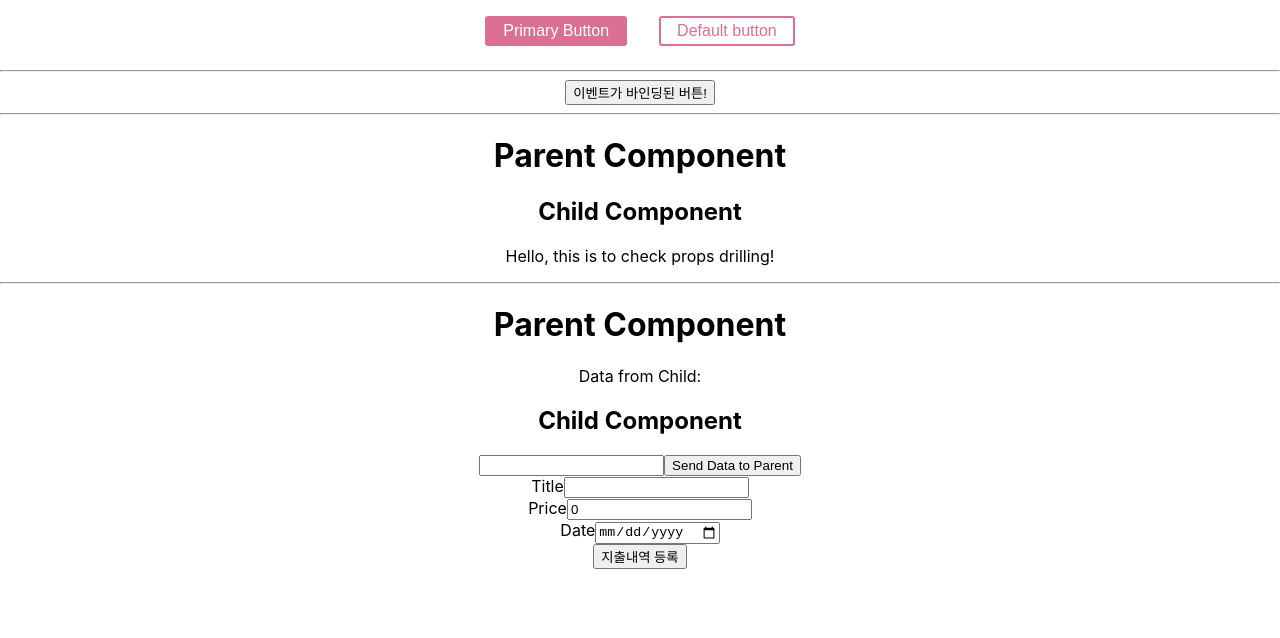
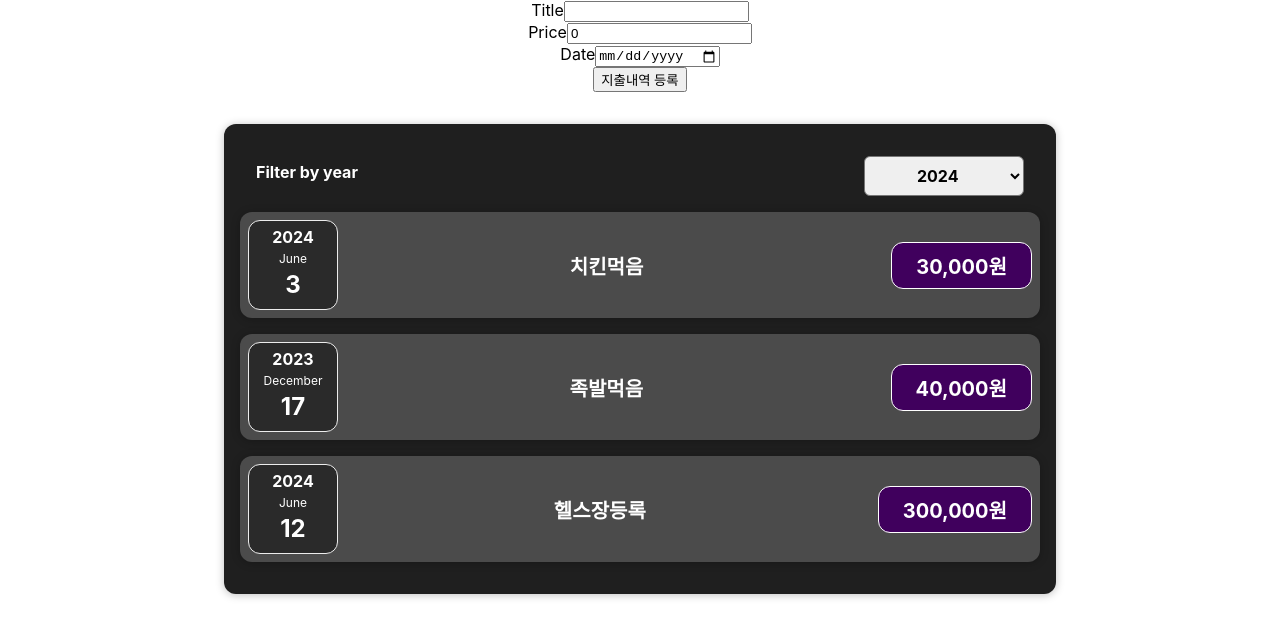
Before and after one commit to wild-mental/react-app, a React (Create React App) app: page / in a window 1280 px wide. Shown: the top 638 px of the page. Built offline with nearby package versions, Linux system fonts and the light colour scheme.

Commit message:
App 에서 ExpenseList 로드 및 동작 확인

```diff
--- a/src/App.tsx
+++ b/src/App.tsx
@@ -3,9 +3,11 @@ import React, {useState} from 'react';
 import 'App.css';
 import styled from 'styled-components';
 import ExpenseForm, {ExpenseData} from "./components/ExpenseForm";
+import ExpenseItem, {ExpenseItemProps} from "./components/ExpenseItem";
 import EventBinderButton from "components/EventBinderButton";
 import DrillingParent from "components/DrillingParent";
 import CalledBackParent from "./components/CalledBackParent";
+import ExpenseList from "./components/ExpenseList";
 
 interface ButtonProps {
     primary?: boolean;
@@ -27,24 +29,43 @@ const StyledButton = styled.button<ButtonProps>`
 
 function App() {
     // App 자체에서 지출데이터의 목록을 배열로 관리한다.
-    const [expenses, setExpenses] = useState<ExpenseData[]>([]);
+    const [expenses, setExpenses] = useState<ExpenseItemProps[]>(
+        [
+            {
+                title: '치킨먹음',
+                price: 30000,
+                date: new Date(2024, 6 - 1, 3)
+            },
+            {
+                title: '족발먹음',
+                price: 40000,
+                date: new Date(2023, 12 - 1, 17)
+            },
+            {
+                title: '헬스장등록',
+                price: 300000,
+                date: new Date(2024, 6 - 1, 12)
+            }
+        ]
+    );
     // add 이벤트 발생 시 데이터의 배열에 맨 첫 항목으로 추가된 지출 내역을 넣는다.
-    const addExpenseHandler = (expense: ExpenseData) => {
+    const addExpenseHandler = (expense: ExpenseItemProps) => {
         setExpenses(prevExpenses => [expense, ...prevExpenses])
         console.log(expenses, expense);
     }
     return (
         <div className="App">
             {/*<AppHeader />*/}
-            <StyledButton primary>Primary Button</StyledButton>
-            <StyledButton>Default button</StyledButton>
-            <br/><hr/>
-            <EventBinderButton />
-            <hr/>
-            <DrillingParent name={"this is to check props drilling"} />
-            <hr/>
-            <CalledBackParent />
+            {/*<StyledButton primary>Primary Button</StyledButton>*/}
+            {/*<StyledButton>Default button</StyledButton>*/}
+            {/*<br/><hr/>*/}
+            {/*<EventBinderButton />*/}
+            {/*<hr/>*/}
+            {/*<DrillingParent name={"this is to check props drilling"} />*/}
+            {/*<hr/>*/}
+            {/*<CalledBackParent />*/}
             <ExpenseForm onSaveExpense={addExpenseHandler} />
+            <ExpenseList items={expenses} />
         </div>
     );
 }
```
